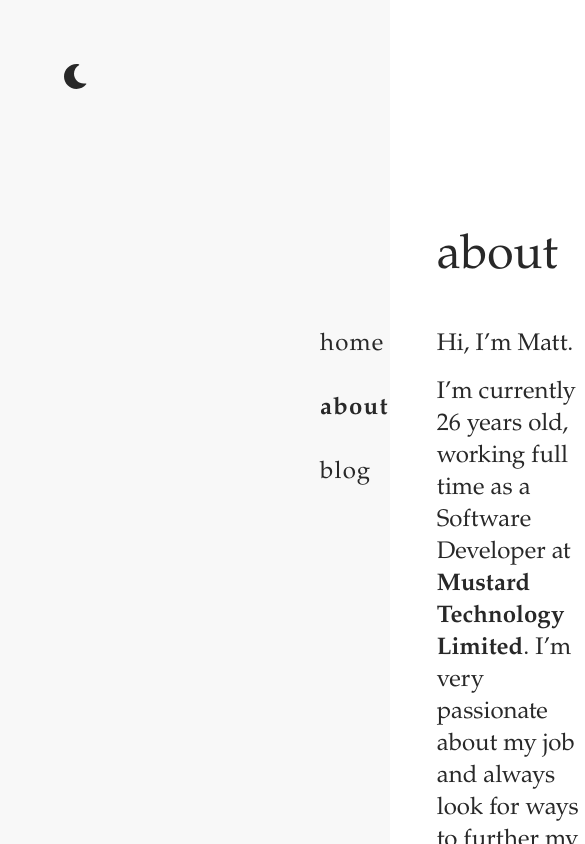
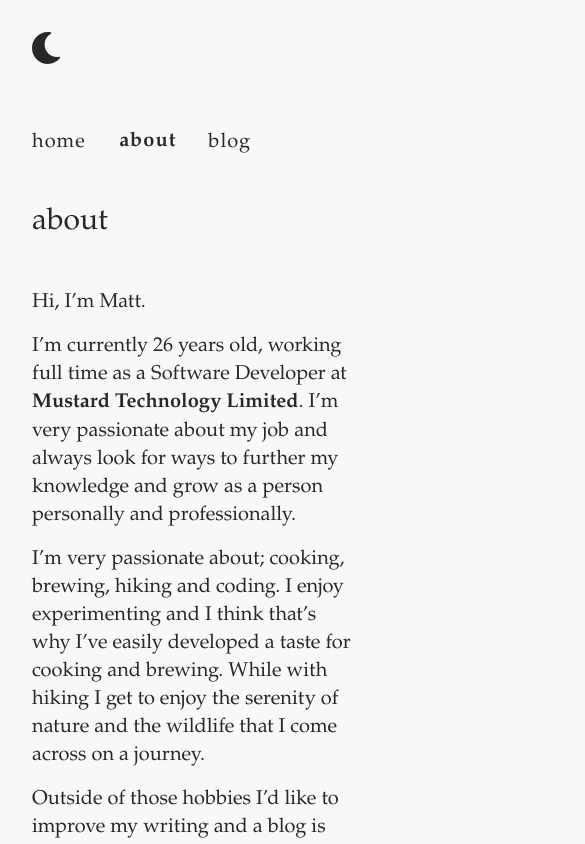
Before and after one commit to mattcollie/mattcollecutt.com, a SvelteKit app in the folder web/: page /about in a window 390 px wide. Shown: the top 844 px of the page, 585 px wide, since content can reach past the window. Built offline with nearby package versions, Linux system fonts and the light colour scheme.

Commit message:
adding some styling

```diff
--- a/web/src/app.css
+++ b/web/src/app.css
@@ -11,13 +11,13 @@ html, body {
 
 h1 {
     @apply
-        text-5xl
+        text-3xl lg:text-5xl
         font-serif
     ;
 }
 
 p {
     @apply
-        text-2xl
+        text-xl lg:text-2xl
         font-serif
 }
--- a/web/src/app.html
+++ b/web/src/app.html
@@ -26,7 +26,7 @@
 		</script>
 		%sveltekit.head%
 	</head>
-	<body class="min-h-screen flex flex-col" data-sveltekit-preload-data="hover">
-		<div class="main min-h-screen bg-white text-black dark:bg-black dark:text-white font-serif p-16">%sveltekit.body%</div>
+	<body class="h-full bg-white text-black dark:bg-black dark:text-white" data-sveltekit-preload-data="hover">
+		<div class="main font-serif p-8 lg:p-16">%sveltekit.body%</div>
 	</body>
 </html>
--- a/web/src/lib/Link.svelte
+++ b/web/src/lib/Link.svelte
@@ -8,7 +8,7 @@
 <style>
     a {
         @apply
-            text-2xl
+            text-xl lg:text-2xl
             tracking-wider
             hover:font-bold
     }
--- a/web/src/routes/+layout.svelte
+++ b/web/src/routes/+layout.svelte
@@ -4,10 +4,10 @@
     import Link from "$lib/Link.svelte";
 </script>
 
-<div class="h-full flex flex-col items-start">
-    <ThemeToggle class="h-8" />
-    <div class="h-full flex flex-row gap-12 py-36 px-64">
-        <nav class="flex flex-col gap-8 pt-24">
+<div class="min-h-full flex flex-col items-start">
+    <ThemeToggle class="h-8 cursor-pointer" />
+    <div class="h-full flex flex-col lg:flex-row gap-12 lg:py-36 lg:px-64">
+        <nav class="flex flex-row lg:flex-col gap-8 pt-16 lg:pt-24">
             <Link href="/">home</Link>
             <Link href="/about">about</Link>
             <Link href="/blog">blog</Link>
--- a/web/src/routes/+page.svelte
+++ b/web/src/routes/+page.svelte
@@ -4,6 +4,9 @@
     $page = "/";
 </script>
 
+<svelte:head>
+    <title>Matt Collecutt</title>
+</svelte:head>
 
 <h1>Matt Collecutt</h1>
 
--- a/web/src/routes/about/+page.svelte
+++ b/web/src/routes/about/+page.svelte
@@ -3,6 +3,10 @@
     const age = Math.abs(new Date(Date.now() - new Date(1996, 6, 24).getTime()).getUTCFullYear() - 1970)
     $page = "/about";
 </script>
+
+<svelte:head>
+    <title>about</title>
+</svelte:head>
 
 <h1>about</h1>
 
@@ -11,7 +15,7 @@
 
     <p>
         I’m currently {age} years old, working full time as a Software Developer at
-        <a class="font-bold" href="http://mustard.co.nz" target="_blank">Mustard Technology Limited</a>.
+        <a class="font-bold" rel="noreferrer" href="http://mustard.co.nz" target="_blank">Mustard Technology Limited</a>.
         I’m very passionate about my job and always look for ways to further my knowledge
         and grow as a person personally and professionally.
     </p>
--- a/web/src/routes/blog/+page.svelte
+++ b/web/src/routes/blog/+page.svelte
@@ -3,6 +3,10 @@
     let blogPosts = [];
     $page = "/blog";
 </script>
+
+<svelte:head>
+    <title>blog</title>
+</svelte:head>
 
 <h1>blog</h1>
 
```
